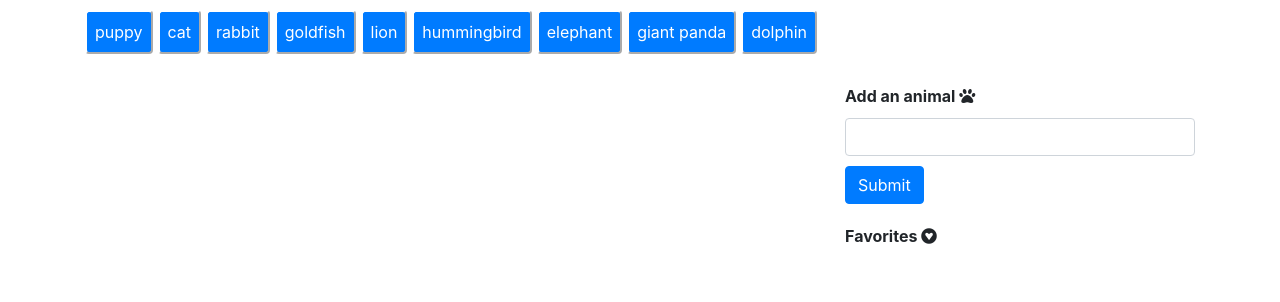
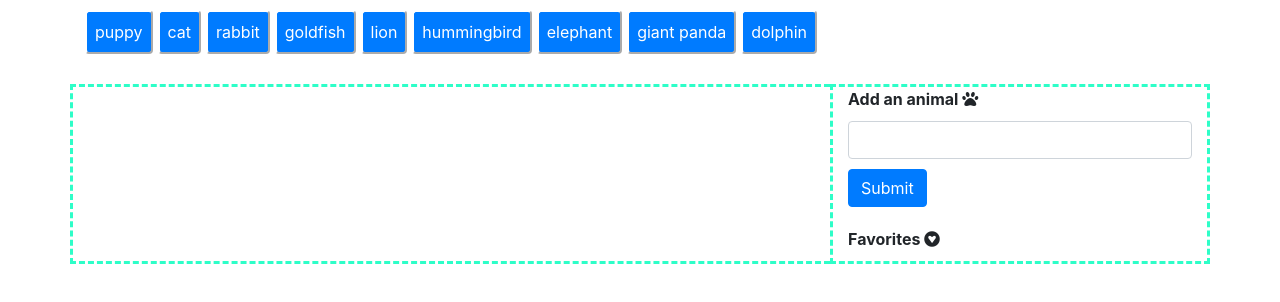
Before and after one commit to DZhangCoder/GifTastic, a plain HTML site: page index.html in a window 1280 px wide. Drawn offline with nearby package versions, Linux system fonts and the light colour scheme.

Commit message:
updating css

```diff
--- a/asset/style.css
+++ b/asset/style.css
@@ -31,3 +31,13 @@ body{
 #submitBtn{
     margin-bottom: 20px;
 }
+
+.col-8{
+    border-top: 3px dashed #2EFEC8;
+    border-bottom: 3px dashed #2EFEC8;
+    border-left: 3px dashed #2EFEC8;
+}
+
+.col-4{
+    border: 3px dashed #2EFEC8;
+}
```
